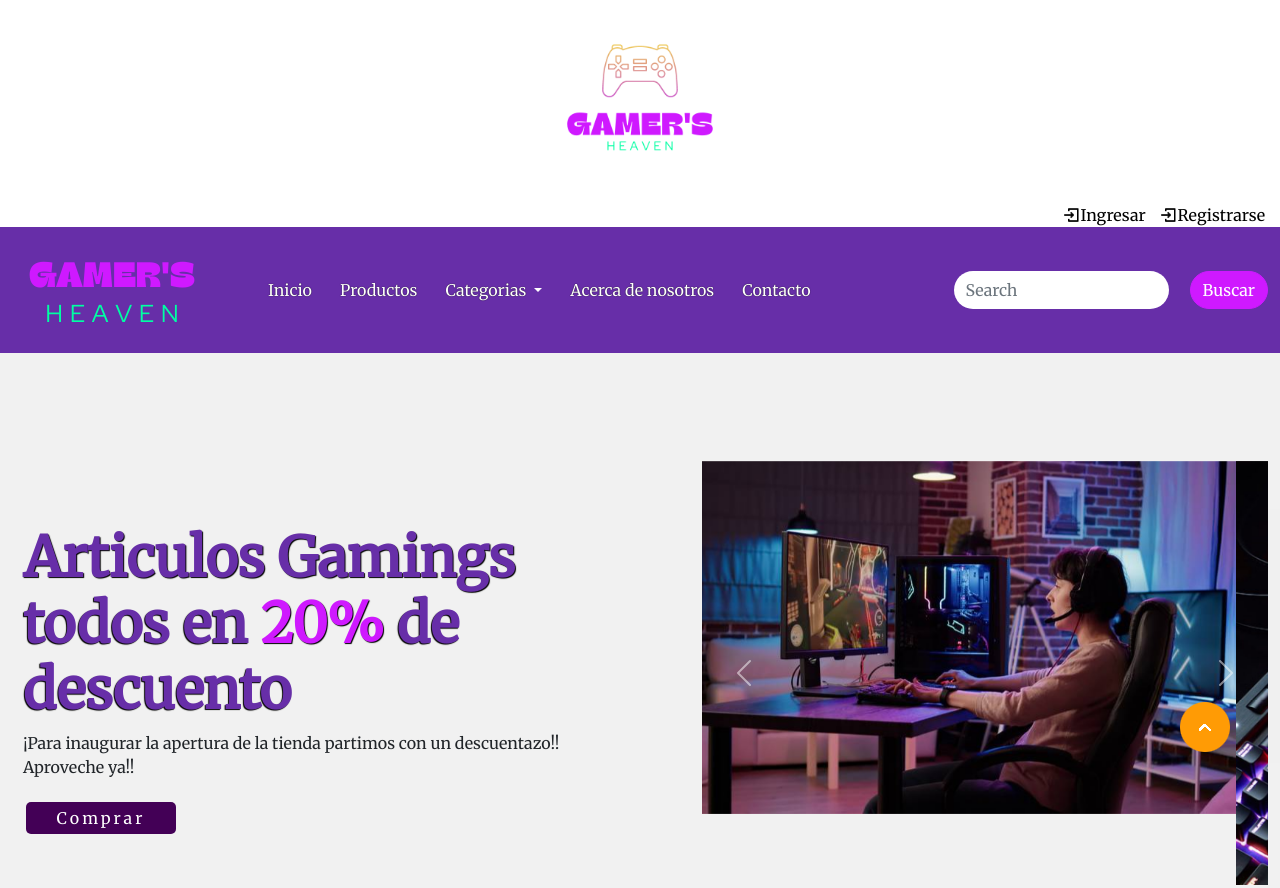
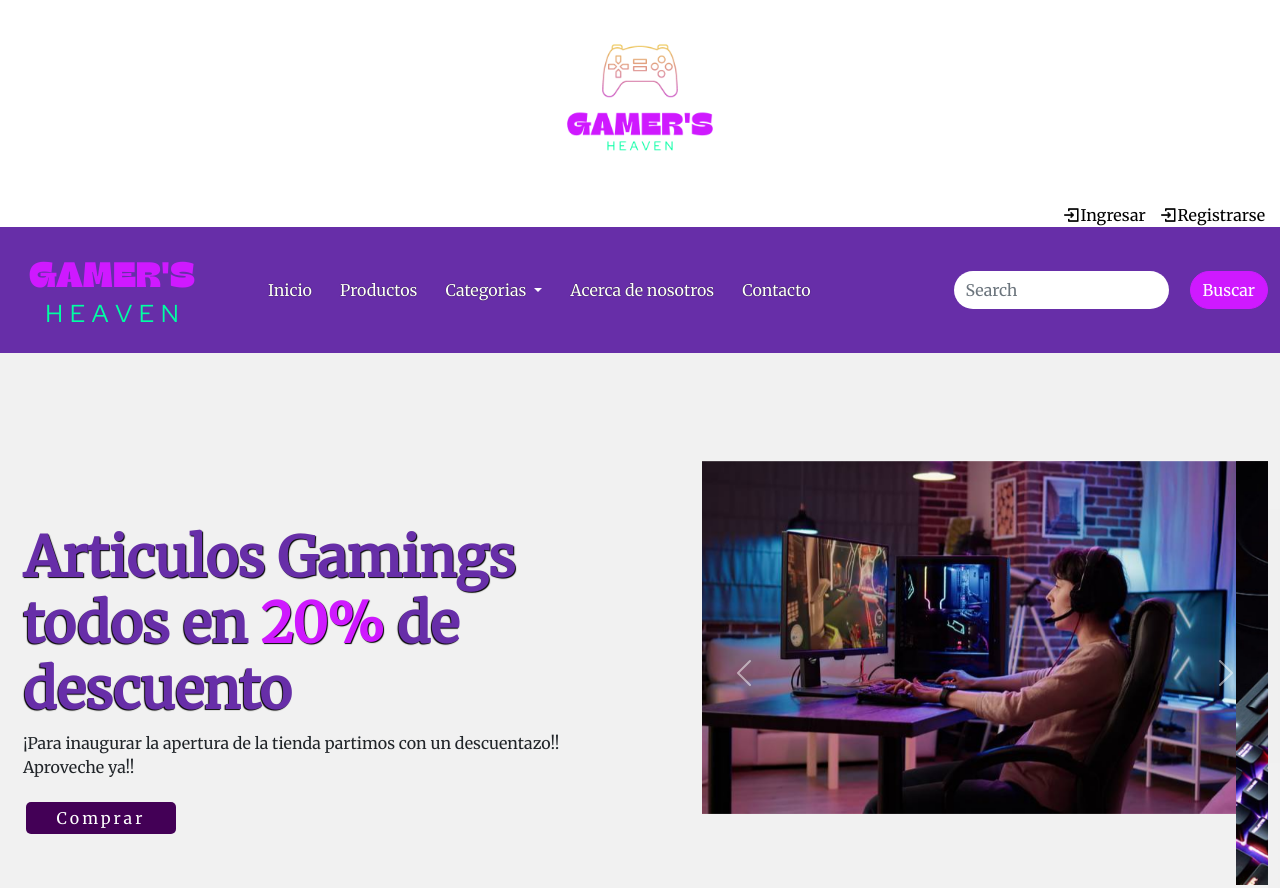
Before and after one commit to empytime/Gamers_Heaven, a plain HTML site: page index.html in a window 1280 px wide. Shown: the top 888 px of the page. Drawn offline with nearby package versions, Linux system fonts and the light colour scheme.

Commit message:
gamers heaven 3.1

```diff
--- a/index.html
+++ b/index.html
@@ -5,6 +5,7 @@
     <meta http-equiv="X-UA-Compatible" content="IE=edge">
     <meta name="viewport" content="width=device-width, initial-scale=1.0">
     <title>Gamer's Heaven</title>
+    <link rel="shortcut icon" href="images/Gamer's black.png">
     <link rel="stylesheet" href="style.css">
     <link rel="stylesheet" href="https://cdnjs.cloudflare.com/ajax/libs/font-awesome/6.2.0/css/all.min.css">
     <!--links  bootstrap  -->
@@ -377,8 +378,8 @@
         </div>
       </div>
     </footer>
-    <!--------------------------------------------------------------------------------------------------------->
-    <a href="#" class="arrow"><i><img src="./images/arrow.png" alt=""></i></a>
+
+
 
     <script src="https://cdn.jsdelivr.net/npm/bootstrap@5.0.2/dist/js/bootstrap.bundle.min.js" integrity="sha384-MrcW6ZMFYlzcLA8Nl+NtUVF0sA7MsXsP1UyJoMp4YLEuNSfAP+JcXn/tWtIaxVXM" crossorigin="anonymous"></script>
 
```
Also changed, not shown: categoria_smarthphone.html (+1 -0 lines), contacto.html (+1 -0 lines), login.html (+1 -0 lines), nosotros.html (+1 -0 lines), productos.html (+1 -0 lines), registro.html (+1 -0 lines).
